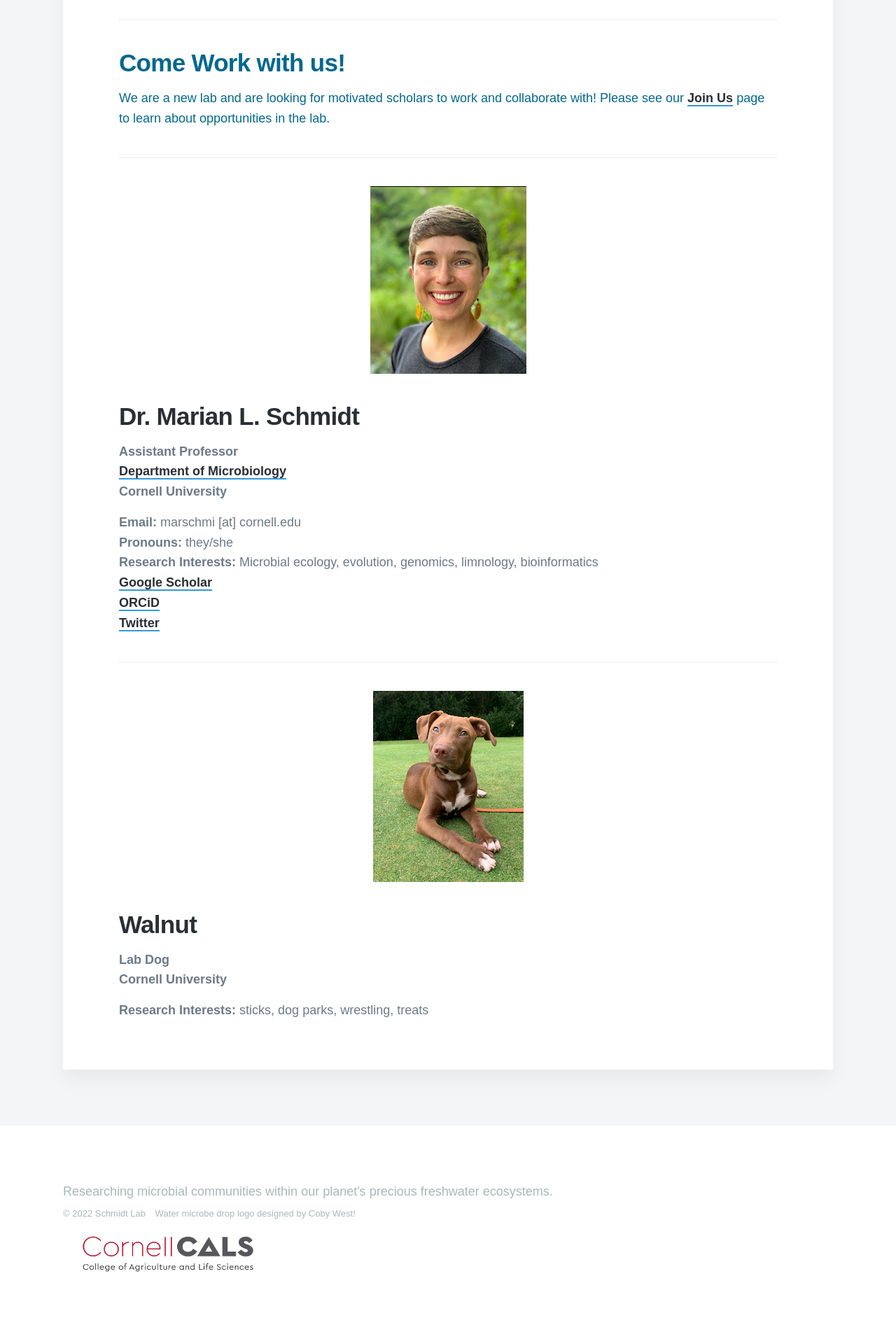
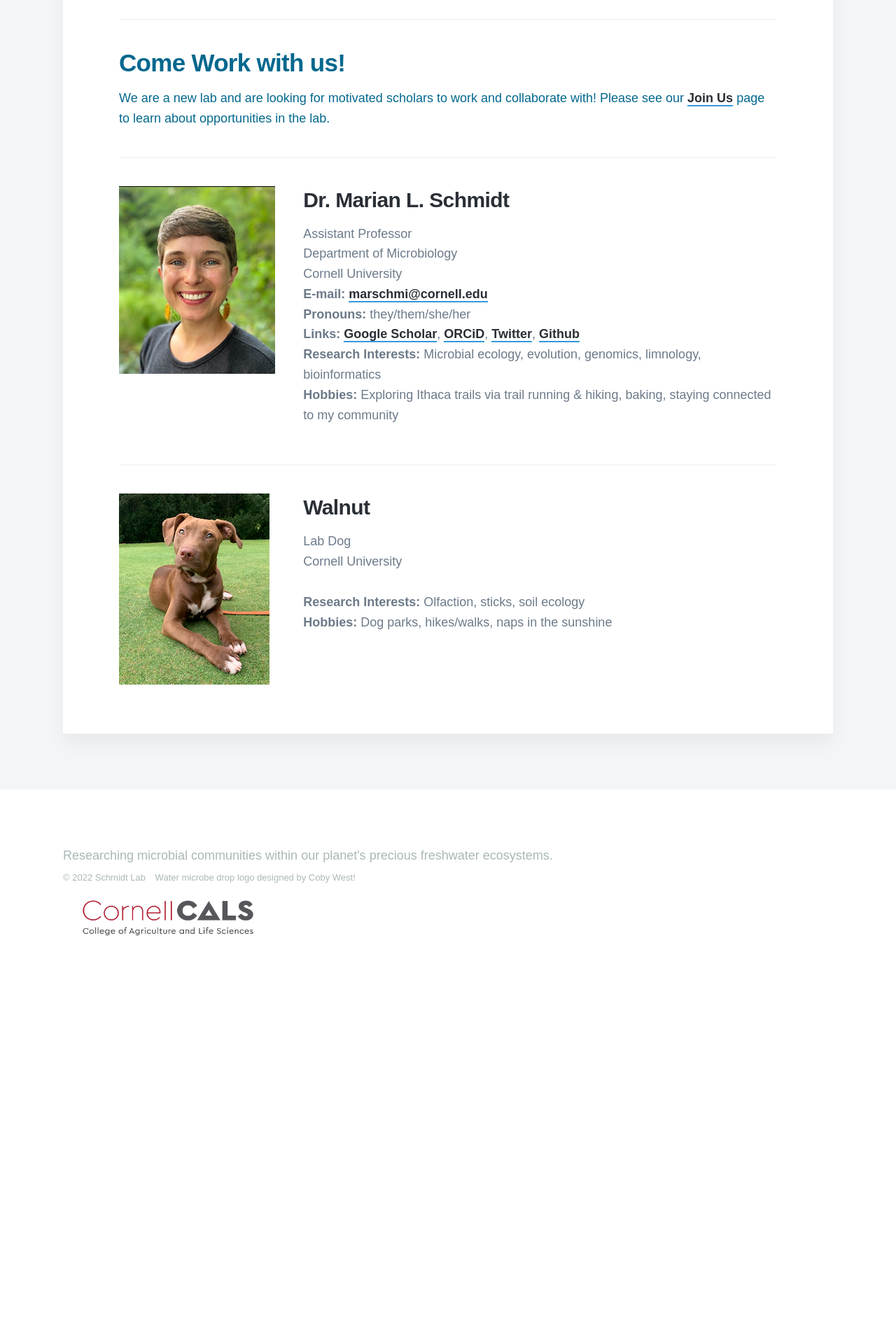
Before and after one commit to MarschmiLab/MarschmiLab.github.io, a Jekyll site: the page built from _pages/people.md, in a window 1280 px wide. Shown: the part 627-2547 px from the top of the page at 70% size. Built offline with Jekyll 4.4.1, drawn with Linux system fonts in a browser that asks for light colours; nearby versions of some CDN libraries; some web fonts are replaced; after the commit the page ends 2067 px from its top, so only the background shows below that.

Commit message:
changing people page to columns

```diff
--- a/_pages/people.md
+++ b/_pages/people.md
@@ -16,31 +16,40 @@ featured_image: /images/marschmi_site/lakeMI_Laurentian_clouds_wide.jpg
 
 ***
 
-
-![Marian](/images/marschmi_site/people/marian/marian_small.png)
+<div class="columns">
+    <div class="image-column">
+        <img src="/images/marschmi_site/people/marian/marian_small.png">
+    </div>
+    <div class="text-column">
+        <h3>Dr. Marian L. Schmidt</h3>
+        <p>Assistant Professor <br>
+           Department of Microbiology<br>
+           Cornell University<br>
+           <strong>E-mail:</strong> <a href="mailto: marschmi@cornell.edu">marschmi@cornell.edu</a> <br>
+           <strong>Pronouns:</strong> they/them/she/her<br>
+           <strong>Links:</strong> <a href="https://scholar.google.com/citations?user=XN44kAIAAAAJ&hl=en">Google Scholar</a>, <a href="https://orcid.org/0000-0002-2866-4496">ORCiD</a>, <a href="https://twitter.com/micro_marian?lang=en">Twitter</a>, <a href="https://github.com/marschmi">Github</a> <br>
+           <strong>Research Interests:</strong> Microbial ecology, evolution, genomics, limnology, bioinformatics<br>
+           <strong>Hobbies:</strong> Exploring Ithaca trails via trail running & hiking, baking, staying connected to my community<br>
+       </p>
+ <br>
+    </div>
+</div>
 
 
-## Dr. Marian L. Schmidt
 
-**Assistant Professor** <br>
-<a href="https://micro.cornell.edu/">Department of Microbiology</a> <br>
-**Cornell University** <br>
-
-**Email:** marschmi [at] cornell.edu <br>
-**Pronouns:** they/she <br>
-**Research Interests:** Microbial ecology, evolution, genomics, limnology, bioinformatics<br>
-<a href="https://scholar.google.com/citations?user=XN44kAIAAAAJ&hl=en">Google Scholar</a> <br>
-<a href="https://orcid.org/0000-0002-2866-4496">ORCiD</a> <br>
-<a href="https://twitter.com/micro_marian?lang=en">Twitter</a> <br>
 
 ***
 
-
-![Walnut](/images/marschmi_site/people/walnut/walnut_small.png)
-
-## Walnut
-
-**Lab Dog** <br>
-**Cornell University** <br>
-
-**Research Interests:** sticks, dog parks, wrestling, treats <br>
+<div class="columns">
+    <div class="image-column">
+        <img src="/images/marschmi_site/people/walnut/walnut_small.png">
+    </div>
+    <div class="text-column">
+        <h3>Walnut</h3>
+        <p>Lab Dog<br>
+           Cornell University <br>
+       	   <br>
+       	   <strong>Research Interests:</strong> Olfaction, sticks, soil ecology<br>
+       	   <strong>Hobbies:</strong> Dog parks, hikes/walks, naps in the sunshine</p>
+    </div>
+</div>
--- a/_sass/_includes/_content.scss
+++ b/_sass/_includes/_content.scss
@@ -283,3 +283,18 @@
 		height: 100%;
 	}
 }
+
+.columns {
+
+        @include mq(tabletl) {
+               display: flex;
+
+            .image-column {
+                        width: 28%;
+                }
+
+                .text-column {
+                     width: 72%;
+             }
+     }
+}
```
Also changed, not shown: _projects/2018-06-30-demo-project.md (+4 -4 lines), 5 other files.
